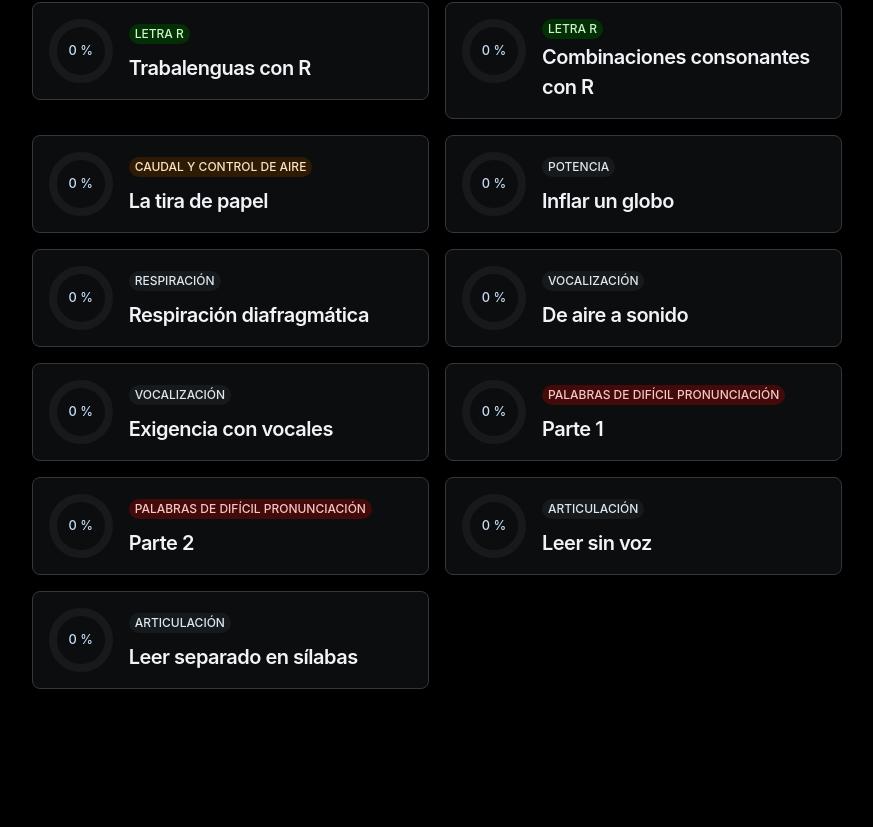
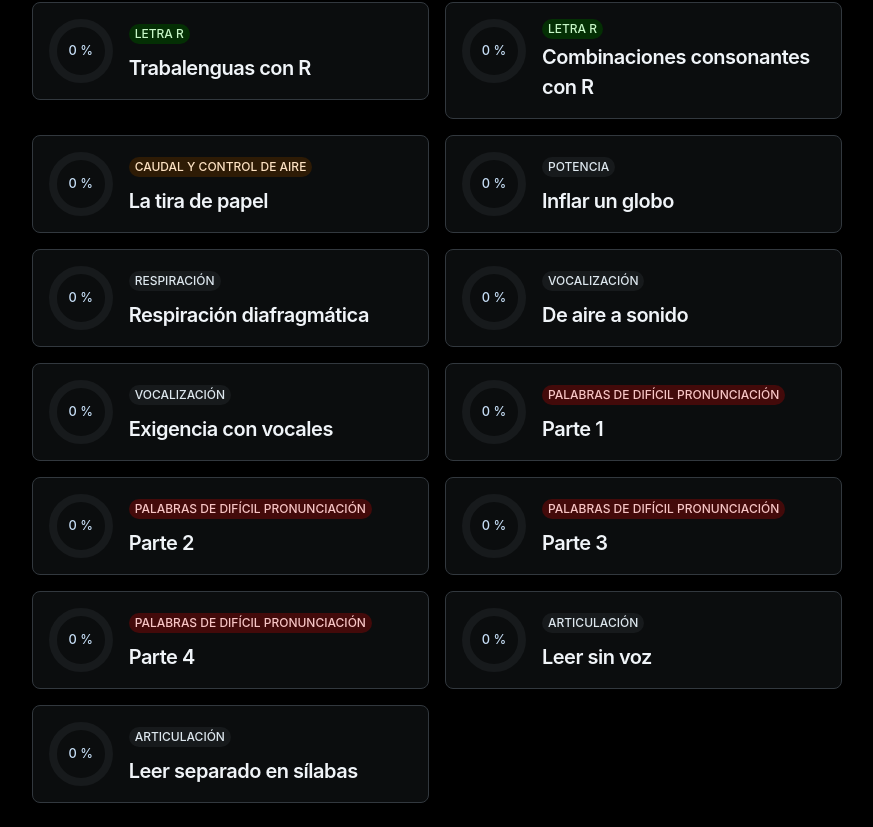
Before and after one commit to Udg-proyecto-Papalote/Papalote, a React (Vite) app: page /ejercicios in a window 1280 px wide. Shown: the part 976-1803 px from the top of the page, without its empty margins (211-1084 px from the left). Before the commit the page ends 1689 px from the top, so only its background shows below. Built offline with nearby package versions, Linux system fonts and the light colour scheme; what cloudinary-core would draw is missing.

Commit message:
Palabras de dificil pronunciación 3 y 4

```diff
--- a/src/pages/exercises/data.js
+++ b/src/pages/exercises/data.js
@@ -355,6 +355,30 @@ export const exercises = {
         ],
         'ending': 'Recuerda, la práctica constante es clave para el dominio. Cuanto más practiques, más mejorarás dicción, articulación y vocalización . Avanza al siguiente nivel solo cuando te sientas completamente seguro de haber realizado este ejercicio con precisión y fluidez.'
     },
+    'Palabras de difícil pronunciación III': {
+        'title': 'Parte 3',
+        'theme': 'Palabras de difícil pronunciación',
+        'type': 'trabalenguas',
+        'instructions': 'Pronuncia en voz alta las siguientes palabras con claridad y precisión. Hazlo a un ritmo moderado, asegurándote de articular correctamente cada palabra.',
+        "content": "Palabras de difícil pronunciación Parte 3 continúa el trabajo de precisión en la pronunciación de palabras complejas, reforzando la claridad y fluidez en la dicción.",
+        'recommendations': 'Este ejercicio puede practicarse varias veces al día y durante varios días, hasta que logres pronunciar cada palabra de forma correcta y fluida. Repite al menos tres veces por sesión, buscando mejorar tu pronunciación y velocidad en cada repetición.',
+        'trabalenguas': [[
+            'SINDICALISTA','NEORDARWISMO', 'NEOHEGELIANISMO', 'NITROTOLUENO', 'NOVENTAYOCHISTA', 'OBLIGATORIEDAD', 'OBSCENAMENTE', 'OCTOSILÁBICO', 'OFTALMOLÓGICO', 'OMNISCIENTE', 'ORNITORRINCO', 'OXIACETILÉNICO', 'OSTEALGIA', 'OXIHEMOGLOBINA', 'OTORRINOLARINGOLOGÍA', 'PALATIZACIÓN', 'PALEONTOLOGÍA', 'PALINGENÉSICO', 'PAMPSIQUISMO', 'PANANDABUÁN', 'PATETISMO', 'PASTERIZACIÓN', 'PASTEURIANO', 'PASTEURIANO', 'PATENTEMENTE', 'PATALETEAR', 'PATERNÓSTER', 'PAULATINAMENTE', 'RADIOSEÑALIZACIÓN',]
+        ],
+        'ending': 'Recuerda, la práctica constante es clave para el dominio. Cuanto más practiques, más mejorarás dicción, articulación y vocalización . Avanza al siguiente nivel solo cuando te sientas completamente seguro de haber realizado este ejercicio con precisión y fluidez.'
+    },
+    'Palabras de difícil pronunciación IV': {
+        'title': 'Parte 4',
+        'theme': 'Palabras de difícil pronunciación',
+        'type': 'trabalenguas',
+        'instructions': 'Pronuncia en voz alta las siguientes palabras con claridad y precisión. Hazlo a un ritmo moderado, asegurándote de articular correctamente cada palabra.',
+        "content": "Palabras de difícil pronunciación Parte 4 continúa el trabajo de precisión en la pronunciación de palabras complejas, reforzando la claridad y fluidez en la dicción.",
+        'recommendations': 'Este ejercicio puede practicarse varias veces al día y durante varios días, hasta que logres pronunciar cada palabra de forma correcta y fluida. Repite al menos tres veces por sesión, buscando mejorar tu pronunciación y velocidad en cada repetición.',
+        'trabalenguas': [[
+            'SELENOLOGÍA', 'SEGUNDOGENITURA', 'SENSUTEPEQUENSE', 'SOMPANCLE', 'SORROSTRADA', 'SUSCINTAMENTE', 'SULFHÍDRICA', 'TAMARRIZQUITO', 'TARRABASQUIÑA', 'TARRACONENSE', 'DESOXIRRIBONUCLEICO', 'DIETILPROPIÓN', 'ELECTROENCEFALOGRAMA', 'ESTERNOCLEIDOMASTOIDEO', 'FENILISOPROPILAMINA', 'HETEROCEDASTICIDAD', 'HOMOCEDASTICIDAD', 'INSTITUCIONALIZACIÓN', 'MULTICOLINEALIDAD', 'NEUROFIBROMATOSIS', 'PARALELEPÍPEDOS', 'PARANGARICUTIRIMÍCUARO', 'ROMBICOSIDODECAEDRO', 'VENTRÍLOCUO']
+        ],
+        'ending': 'Recuerda, la práctica constante es clave para el dominio. Cuanto más practiques, más mejorarás dicción, articulación y vocalización . Avanza al siguiente nivel solo cuando te sientas completamente seguro de haber realizado este ejercicio con precisión y fluidez.'
+    },
     'Articulación I': {
         'title': 'Leer sin voz',
         'theme': 'Articulación',
```
